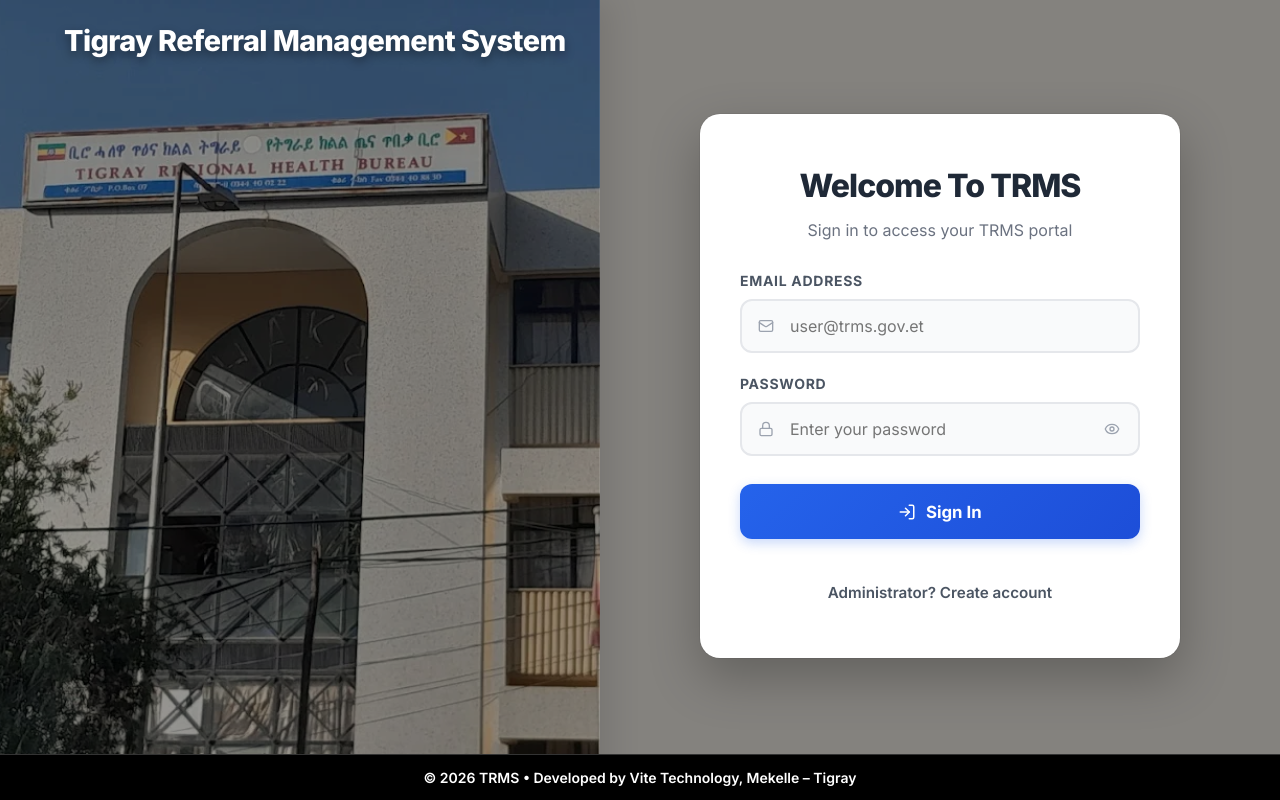
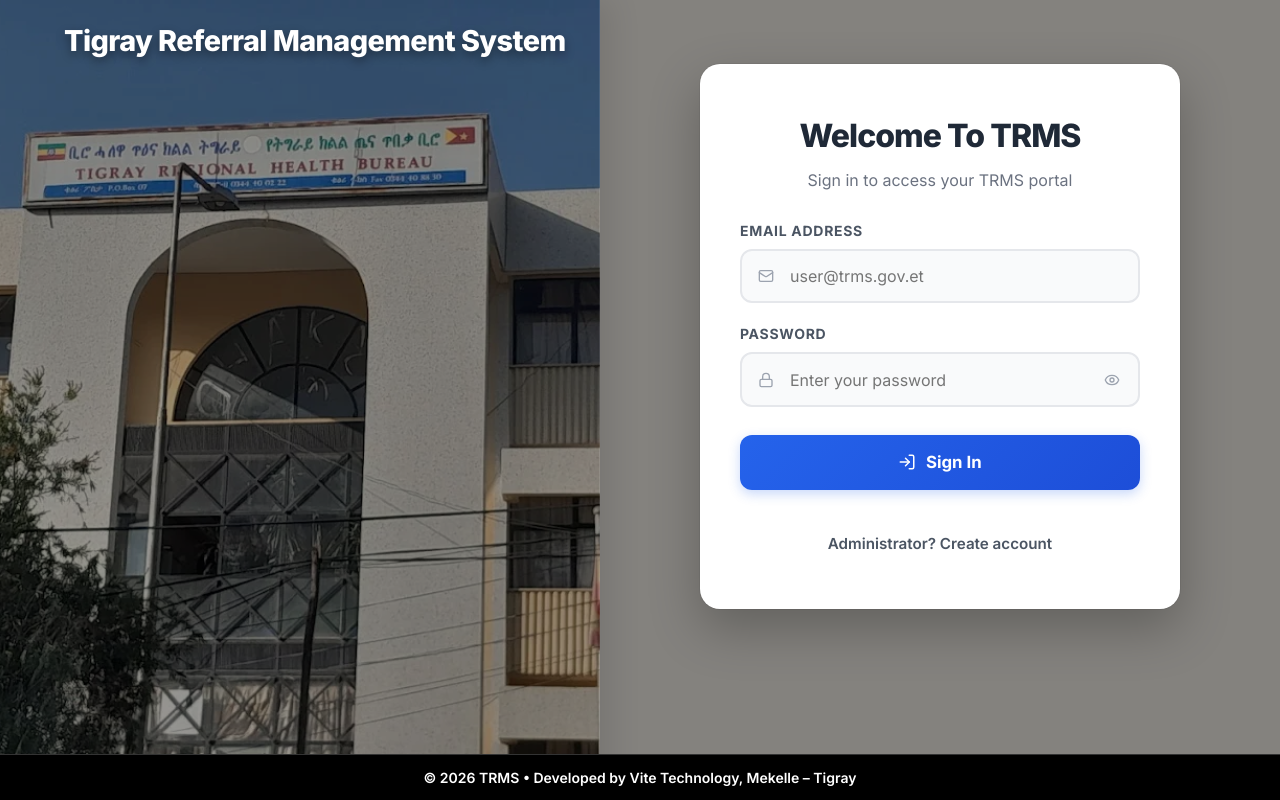
Before and after one commit to Yeenatu16/Trms-App, a Next.js app in the folder frontend/: page / in a window 1280 px wide. Built offline with nearby package versions, Linux system fonts and the light colour scheme; no server answers.

Commit message:
fix: ensure form card scrolling does not cut off top content on desktop and update Export CSV button color

```diff
--- a/frontend/src/app/audit/page.tsx
+++ b/frontend/src/app/audit/page.tsx
@@ -80,7 +80,7 @@
           <h1 className="audit-title gradient-text">Audit Trail</h1>
           <p style={{ color: 'var(--text-muted)' }}>{total.toLocaleString()} total recorded system events</p>
         </div>
-        <button className="export-btn" onClick={handleExport}>⬇ Export CSV</button>
+        <button className="btn btn-primary export-btn" onClick={handleExport}>⬇ Export CSV</button>
       </div>
 
       <div className="filter-bar">
--- a/frontend/src/app/page.css
+++ b/frontend/src/app/page.css
@@ -65,7 +65,7 @@
   background: #84827E; /* Matches left panel base */
   overflow-y: auto; overflow-x: hidden;
   align-items: center;
-  justify-content: center;
+  justify-content: flex-start;
   padding: 2rem 2rem 60px 2rem;
 }
 
@@ -79,7 +79,7 @@
   display: flex;
   flex-direction: column;
   gap: 1.75rem;
-  margin: auto;
+  margin: auto; margin-top: 4vh; margin-bottom: 4vh;
   transition: transform 0.3s ease, box-shadow 0.3s ease;
 }
 
```
